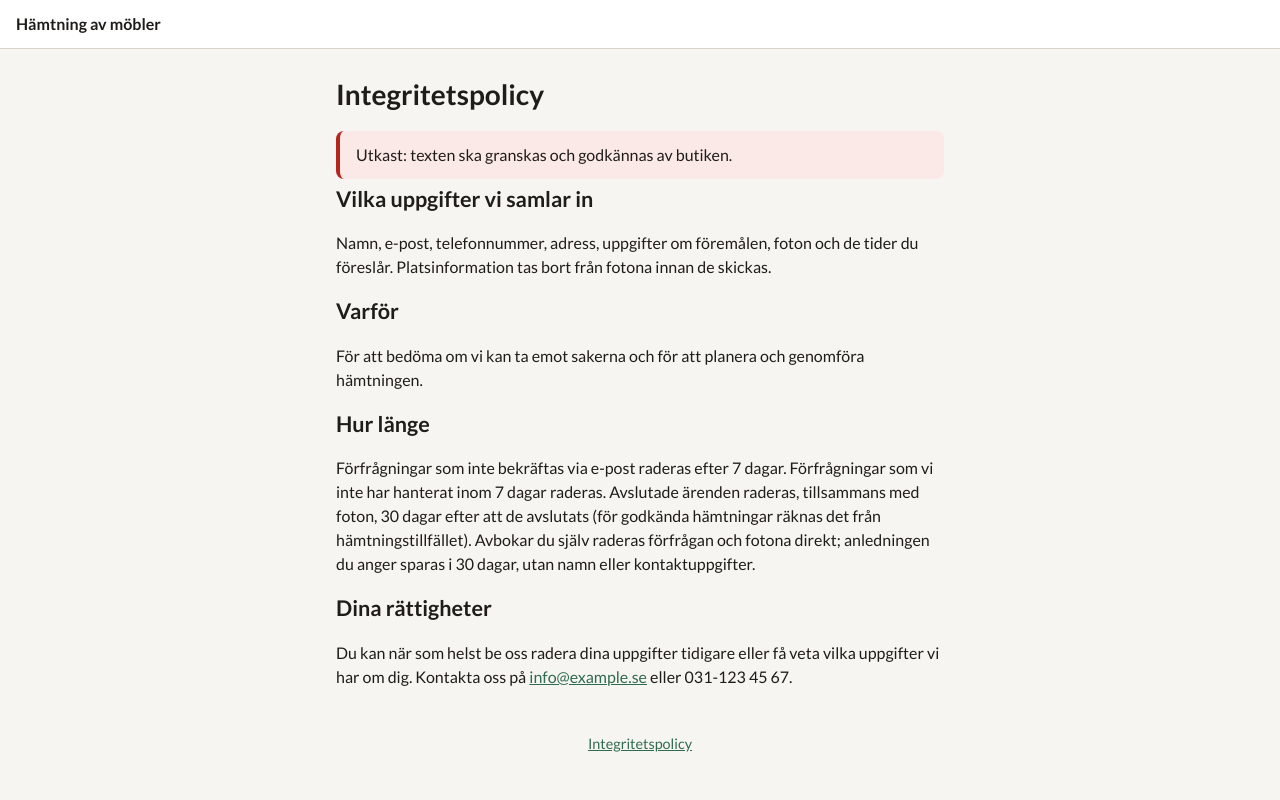
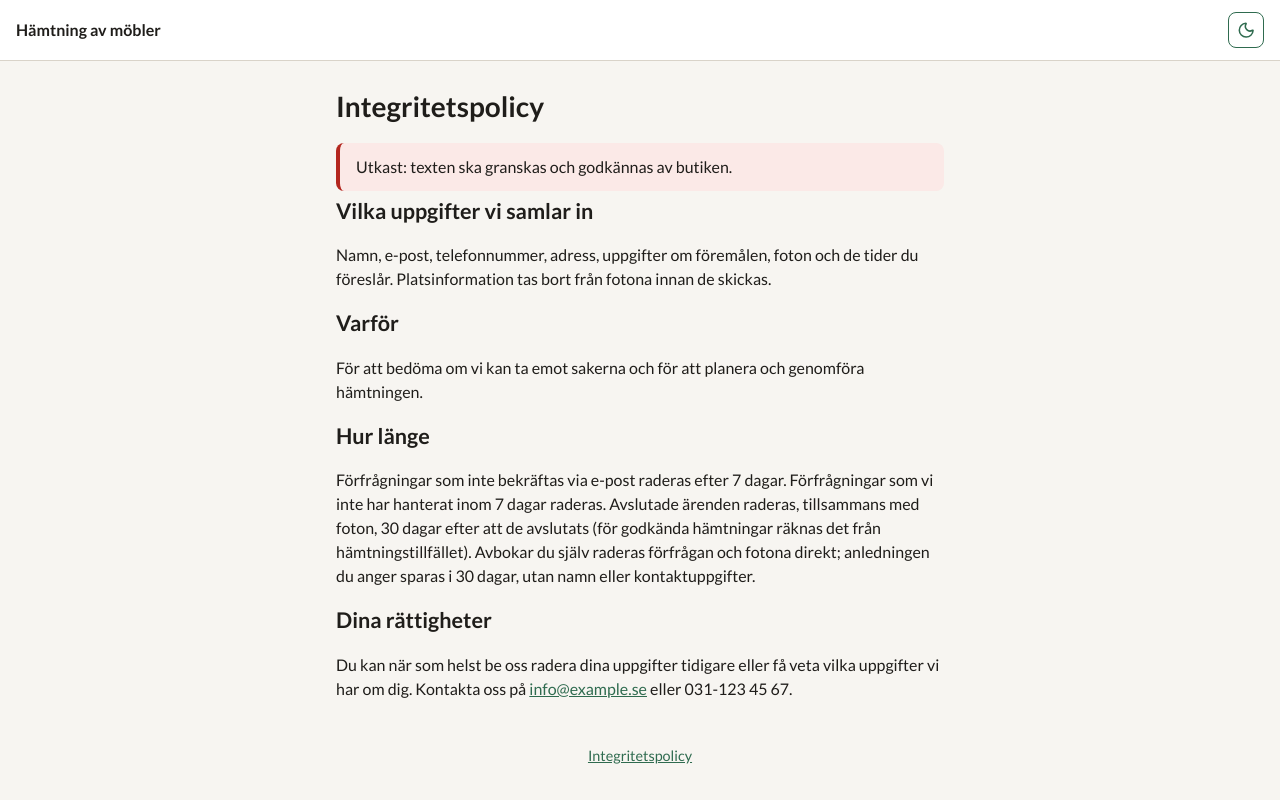
Before and after one commit to hydrarguru/furniture-pickup, a React (Vite) app in the folder apps/web/: page /integritet in a window 1280 px wide. Built offline with nearby package versions, Linux system fonts and the light colour scheme.

Commit message:
feat: implement theme toggle functionality with persistent user preference

```diff
--- /dev/null
+++ b/apps/web/src/ThemeToggle.tsx
@@ -0,0 +1,23 @@
+import { Moon, Sun } from "lucide-react";
+import { useState } from "react";
+import { currentTheme, setTheme } from "./lib/theme.js";
+
+export function ThemeToggle() {
+  const [theme, setCurrent] = useState(currentTheme);
+  const next = theme === "dark" ? "light" : "dark";
+  const label = next === "dark" ? "Byt till mörkt läge" : "Byt till ljust läge";
+  return (
+    <button
+      type="button"
+      className="secondary theme-toggle"
+      aria-label={label}
+      title={label}
+      onClick={() => {
+        setTheme(next);
+        setCurrent(next);
+      }}
+    >
+      {theme === "dark" ? <Sun aria-hidden="true" /> : <Moon aria-hidden="true" />}
+    </button>
+  );
+}
--- a/apps/web/src/admin/AdminLayout.tsx
+++ b/apps/web/src/admin/AdminLayout.tsx
@@ -3,6 +3,7 @@ import { ClipboardList, LogOut, Tags } from "lucide-react";
 import { useCallback, useEffect, useState } from "react";
 import { Link, Navigate, NavLink, Outlet, useLocation, useNavigate } from "react-router";
 import { ApiError } from "../lib/api.js";
+import { ThemeToggle } from "../ThemeToggle.js";
 import { adminApi } from "./api.js";
 import { useMe, useSummary } from "./queries.js";
 import { type NewRequestToast, useNotificationStream } from "./useNotificationStream.js";
@@ -86,6 +87,7 @@ function Shell({ name, isAdmin }: { name: string; isAdmin: boolean }) {
         </nav>
         <div className="admin-user">
           <span className="muted">{name}</span>
+          <ThemeToggle />
           <button type="button" className="link" onClick={logout}>
             <LogOut aria-hidden="true" />
             Logga ut
--- /dev/null
+++ b/apps/web/src/lib/theme.ts
@@ -0,0 +1,31 @@
+export type Theme = "light" | "dark";
+
+const KEY = "theme";
+const systemDark = () => window.matchMedia?.("(prefers-color-scheme: dark)").matches ?? false;
+
+function stored(): Theme | null {
+  try {
+    const value = localStorage.getItem(KEY);
+    return value === "light" || value === "dark" ? value : null;
+  } catch {
+    return null;
+  }
+}
+
+/** The visitor's explicit choice, else the system setting. */
+export const currentTheme = (): Theme => stored() ?? (systemDark() ? "dark" : "light");
+
+/** An explicit choice sets `data-theme` on <html>; without one the system setting applies. */
+export function initTheme() {
+  const theme = stored();
+  if (theme) document.documentElement.dataset.theme = theme;
+}
+
+export function setTheme(theme: Theme) {
+  document.documentElement.dataset.theme = theme;
+  try {
+    localStorage.setItem(KEY, theme);
+  } catch {
+    // The choice just lasts until the page is closed.
+  }
+}
--- a/apps/web/src/main.tsx
+++ b/apps/web/src/main.tsx
@@ -8,6 +8,7 @@ import "./styles.css";
 import { lazy, StrictMode, Suspense } from "react";
 import { createRoot } from "react-dom/client";
 import { BrowserRouter, Route, Routes } from "react-router";
+import { initTheme } from "./lib/theme.js";
 import { HomePage } from "./pages/HomePage.js";
 import { Layout } from "./pages/Layout.js";
 import { NotFoundPage } from "./pages/NotFoundPage.js";
@@ -16,6 +17,8 @@ import { RequestPage } from "./pages/RequestPage.js";
 import { StatusPage } from "./pages/StatusPage.js";
 import { ThanksPage } from "./pages/ThanksPage.js";
 import { VerifyPage } from "./pages/VerifyPage.js";
+
+initTheme();
 
 // The admin UI is its own chunk: people filling in the form never download it.
 const admin = () => import("./admin/routes.js");
--- a/apps/web/src/pages/Layout.tsx
+++ b/apps/web/src/pages/Layout.tsx
@@ -1,4 +1,5 @@
 import { Link, Outlet } from "react-router";
+import { ThemeToggle } from "../ThemeToggle.js";
 
 export function Layout() {
   return (
@@ -7,6 +8,7 @@ export function Layout() {
         <Link to="/" className="brand">
           Hämtning av möbler
         </Link>
+        <ThemeToggle />
       </header>
       <main className="container">
         <Outlet />
--- a/apps/web/src/styles.css
+++ b/apps/web/src/styles.css
@@ -22,7 +22,7 @@
 }
 
 @media (prefers-color-scheme: dark) {
-  :root {
+  :root:not([data-theme="light"]) {
     --bg: #171614;
     --surface: #22201d;
     --text: #f1eee8;
@@ -39,6 +39,29 @@
     --info-soft: #1c2f40;
     --focus: #8ab4f8;
   }
+}
+
+:root[data-theme="dark"] {
+  --bg: #171614;
+  --surface: #22201d;
+  --text: #f1eee8;
+  --muted: #b1aba1;
+  --border: #45413b;
+  --accent: #6fbf95;
+  --accent-text: #0f1a14;
+  --accent-soft: #23362c;
+  --error: #ff8a80;
+  --error-soft: #3a1f1c;
+  --warning: #f0a35c;
+  --warning-soft: #3a2a17;
+  --info: #7cc0f5;
+  --info-soft: #1c2f40;
+  --focus: #8ab4f8;
+  color-scheme: dark;
+}
+
+:root[data-theme="light"] {
+  color-scheme: light;
 }
 
 *,
@@ -85,6 +108,16 @@ h2:focus {
 .site-header {
   background: var(--surface);
   border-bottom: 1px solid var(--border);
+}
+.site-header {
+  display: flex;
+  align-items: center;
+  justify-content: space-between;
+}
+button.theme-toggle {
+  min-height: 2.25rem;
+  min-width: 2.25rem;
+  padding: 0.25rem;
 }
 .brand {
   color: var(--text);
```
Also changed, not shown: 1 other file (tests, documents, lock files or other folders).
